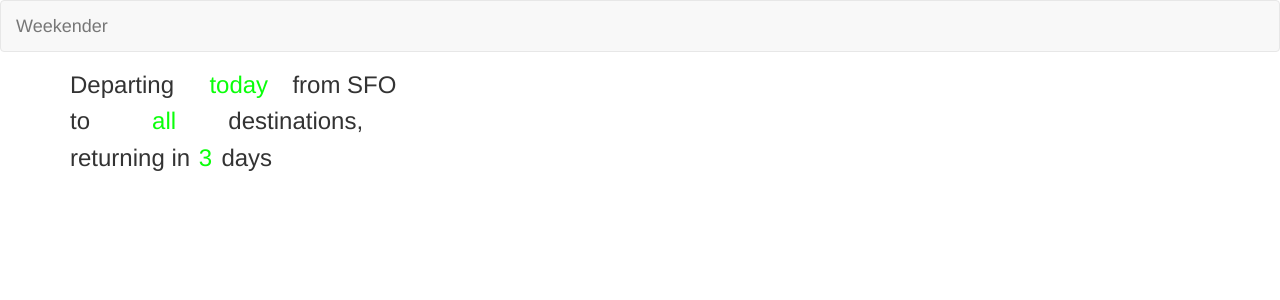
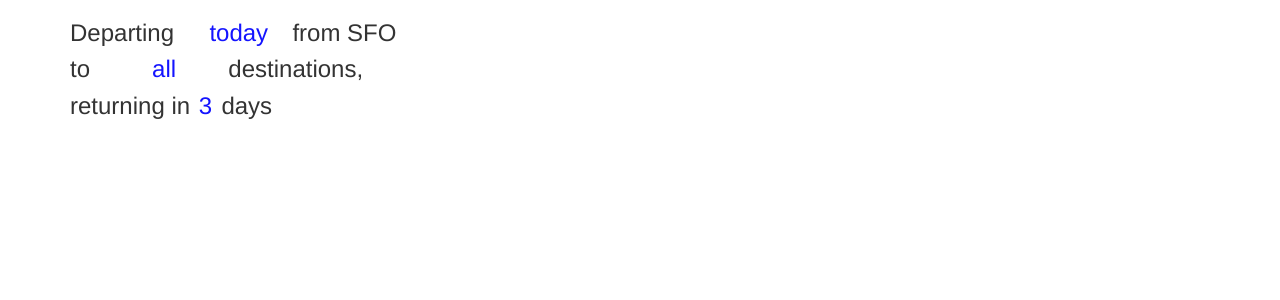
Before and after one commit to michelelee/weekender, a Flask app: page / in a window 1280 px wide. Shown: the top 300 px of the page. Run offline with Flask 2, Linux system fonts and the light colour scheme; data that the repository does not hold is empty; some libraries are stand-ins or nearby versions.

Commit message:
removed navbar and changed text color

```diff
--- a/static/css/style.css
+++ b/static/css/style.css
@@ -2,7 +2,7 @@ select {
 	-webkit-appearance: none;
 	background-color: transparent;
 	border: none;
-	color: rgb(10, 255, 10);
+	color: rgb(20, 20, 255);
 	margin-left: 2px;
 	margin-right: 2px;
 }
--- a/templates/base.html
+++ b/templates/base.html
@@ -15,18 +15,6 @@
 </head>
 
 <body>
-<nav class="navbar navbar-default">
-  <div class="container-fluid">
-    <div class="navbar-header">
-      <a class="navbar-brand" href="/">Weekender</a>
-    </div>
-
-    <div class="collapse navbar-collapse" id="bs-example-navbar-collapse-1">
-      <ul class="nav navbar-nav navbar-right">
-      </ul>
-    </div>
-  </div>
-</nav>
 	<!-- Show flashed messages -->
     {% with messages = get_flashed_messages() %}
       {% for message in messages %}
```
